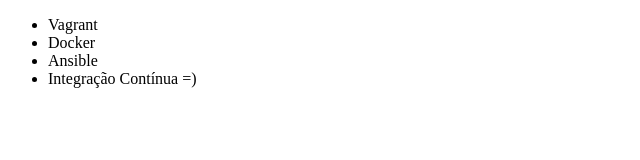
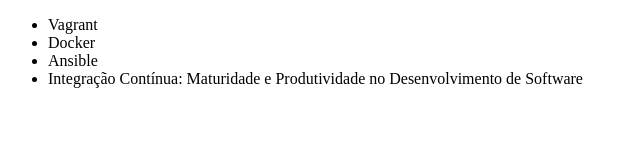
Before and after one commit to ThamaraCavalcanti/alura-git, a plain HTML site: page index.html in a window 1280 px wide. Shown: the whole page, without its empty margins (0-640 px from the left). Drawn offline with Linux system fonts and the light colour scheme.

Commit message:
Renomeando curso de Integração Contínua

```diff
--- a/index.html
+++ b/index.html
@@ -10,7 +10,7 @@
             <li>Vagrant</li>
             <li>Docker</li>
             <li>Ansible</li>
-            <li>Integração Contínua =)</li>
+            <li>Integração Contínua: Maturidade e Produtividade no Desenvolvimento de Software</li>
         </ul>
     </body>
 
```
